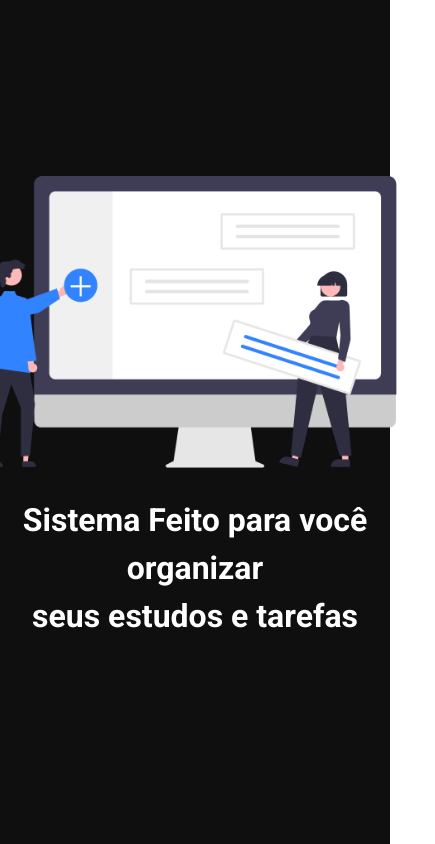
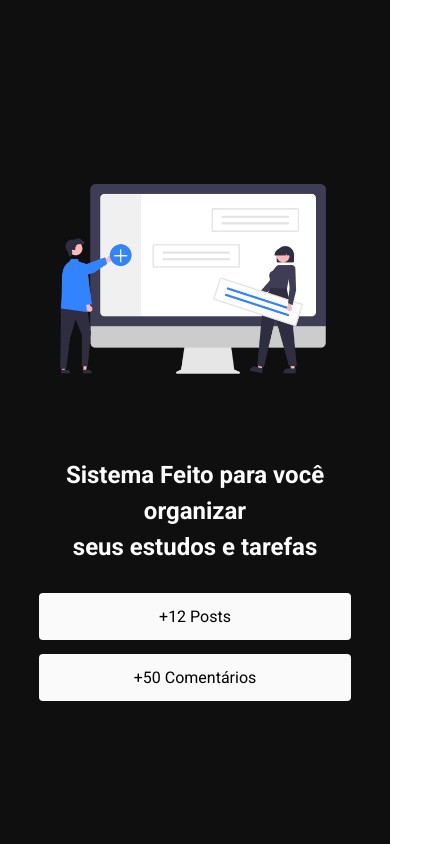
Before and after one commit to pabloteodoro/Task-and-Dashboards, a Next.js app in the folder projeto/: page / in a window 390 px wide. Shown: the whole page, 435 px wide, since content can reach past the window. Built offline with nearby package versions, Linux system fonts and the light colour scheme.

Commit message:
create file for style
add box for new posts and comments

```diff
--- a/projeto/src/pages/index.tsx
+++ b/projeto/src/pages/index.tsx
@@ -29,6 +29,16 @@ export default function Home() {
             Sistema Feito para você organizar <br/>
             seus estudos e tarefas
           </h1>
+
+          <div className={styles.infoContent}>
+            <section className={styles.box}>
+              <span>+12 Posts</span>
+            </section>
+            <section className={styles.box}>
+              <span>+50 Comentários</span>
+
+            </section>
+          </div>
         </main>
         </div>
 
--- a/projeto/src/styles/home.module.css
+++ b/projeto/src/styles/home.module.css
@@ -28,3 +28,43 @@
     margin: 28px;
     line-height: 150%;
 }
+
+.infoContent {
+    display: flex;
+    justify-content: space-around;
+    align-items: center;
+}
+
+.box {
+    background-color: #fafafa;
+    padding: 14px 44px;
+    border-radius: 4px;
+    transition: transform 0.4s;
+}
+
+.box:hover{
+    transform: scale(1.08);
+}
+
+
+@media screen and (max-width: 580px) {
+    .hero{
+        max-width: 80%;
+        height: 300px;
+    }
+
+    .title {
+        font-size: 24px;
+    }
+
+    .infoContent {
+        flex-direction: column;
+    }
+
+    .box {
+        width: 80%;
+        margin-bottom: 14px;
+        text-align: center;
+    }
+
+}
```
Also changed, not shown: projeto/src/components/header/index.tsx (added, +13 -0 lines), projeto/src/components/header/styless.module.css (added).
